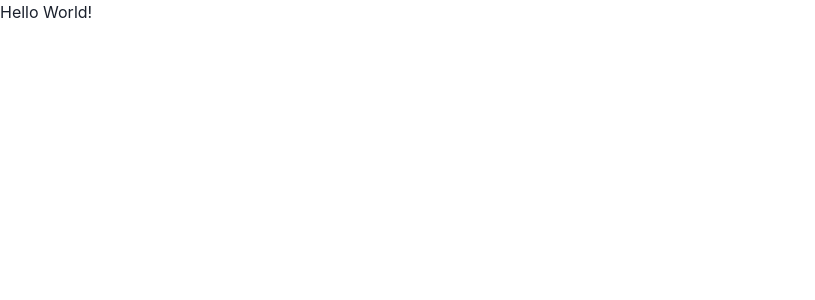
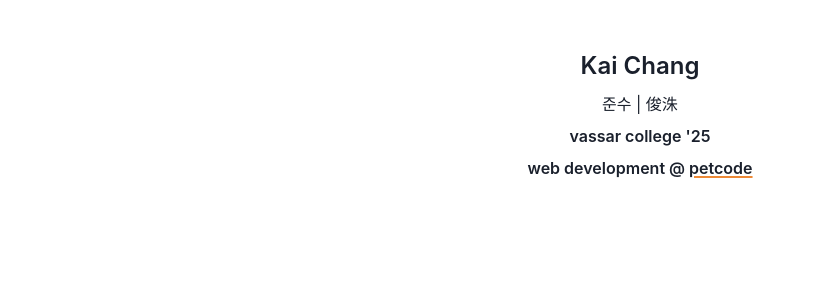
Before and after one commit to kajchang/kaijchang.com, a Next.js app: page / in a window 1280 px wide. Shown: the top 300 px of the page, without its empty margins (0-815 px from the left). Built offline with nearby package versions, Linux system fonts and the light colour scheme.

Commit message:
basic site

```diff
--- a/pages/_app.tsx
+++ b/pages/_app.tsx
@@ -1,9 +1,11 @@
 import type { AppProps } from 'next/app'
 import { ChakraProvider } from '@chakra-ui/react'
 
+import customTheme from '../src/theme'
+
 const CustomApp: React.FC<AppProps> = ({ Component, pageProps }) => {
 	return (
-		<ChakraProvider>
+		<ChakraProvider theme={customTheme}>
 			<Component {...pageProps} />
 		</ChakraProvider>
 	)
--- a/pages/index.tsx
+++ b/pages/index.tsx
@@ -1,5 +1,21 @@
-import { Text } from '@chakra-ui/react'
+import { Container, Link, Stack, Text } from '@chakra-ui/react'
 
-const Landing: React.FC = () => <Text>Hello World!</Text>
+const Landing: React.FC = () => (
+	<Container maxW={1312}>
+		<Stack alignItems="center" textAlign="center" py={12}>
+			<Text fontWeight="semibold" fontSize="2xl">
+				Kai Chang
+			</Text>
+			<Text>준수 | 俊洙</Text>
+			<Text fontWeight="semibold">vassar college '25</Text>
+			<Text fontWeight="semibold">
+				web development @{' '}
+				<Link href="https://petcodeusa.com" isExternal>
+					petcode
+				</Link>
+			</Text>
+		</Stack>
+	</Container>
+)
 
 export default Landing
--- /dev/null
+++ b/src/theme/index.ts
@@ -0,0 +1,36 @@
+import { extendTheme, ThemeOverride } from '@chakra-ui/react'
+
+const overrides: ThemeOverride = {
+  styles: {
+    global: props => ({
+      'a': {
+        position: 'relative',
+        textDecoration: 'underline !important',
+        textDecorationColor: 'var(--chakra-colors-orange-400) !important',
+        textDecorationThickness: `${props.theme.space[0.5]} !important`,
+        textUnderlineOffset: `${props.theme.space[0.5]}`,
+      },
+      'a:after': {
+        content: '""',
+        position: 'absolute',
+        width: 0,
+        height: `calc(100% + ${props.theme.space[0.5]})`,
+        display: 'block',
+        right: 0,
+        top: 0,
+        background: 'var(--chakra-colors-orange-400)',
+        transition: 'width .5s ease',
+        zIndex: -1,
+      },
+      'a:hover:after': {
+        width: '100%',
+        left: 0,
+      },
+    })
+  }
+}
+
+const customTheme = extendTheme(overrides as any)
+export default customTheme
+
+export type CustomTheme = typeof customTheme
--- a/tsconfig.json
+++ b/tsconfig.json
@@ -12,7 +12,8 @@
 		"moduleResolution": "node",
 		"resolveJsonModule": true,
 		"isolatedModules": true,
-		"jsx": "preserve"
+		"jsx": "preserve",
+		"baseUrl": "src"
 	},
 	"include": ["next-env.d.ts", "**/*.ts", "**/*.tsx"],
 	"exclude": ["node_modules"]
```
Also changed, not shown: .prettierrc.json.
